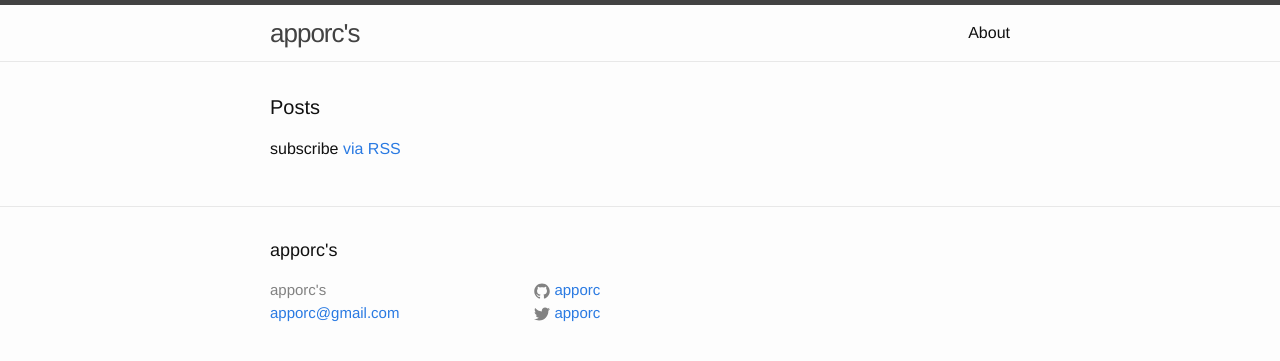
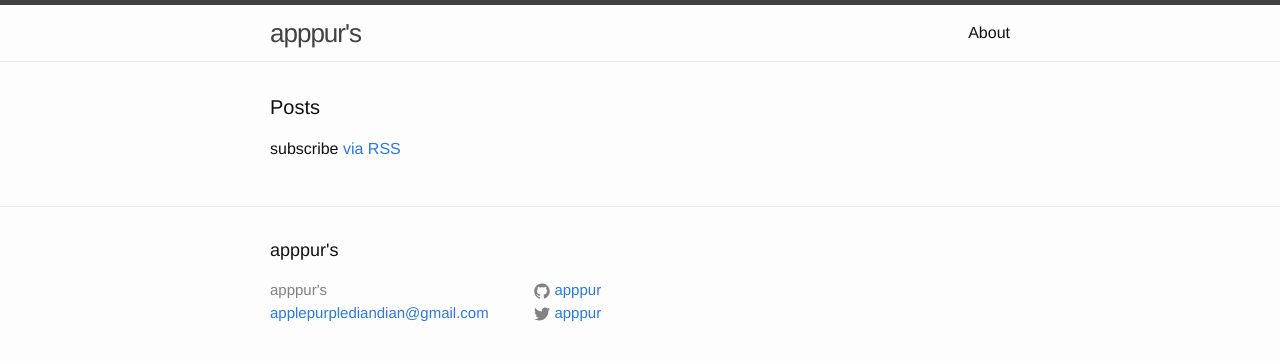
Before and after one commit to apppur/apppur.github.io, a Jekyll site: the page built from index.html, in a window 1280 px wide. Shown: the top 361 px of the page. Built offline with Jekyll 4.4.1, drawn with Linux system fonts in a browser that asks for light colours.

Commit message:
modify name

```diff
--- a/_config.yml
+++ b/_config.yml
@@ -1,11 +1,11 @@
 # Site settings
-title: apporc's
-email: apporc@gmail.com
+title: apppur's
+email: applepurplediandian@gmail.com
 description: > # this means to ignore newlines until "baseurl:"
 baseurl: "" # the subpath of your site, e.g. /blog/
-url: "http://apporc.github.io" # the base hostname & protocol for your site
-twitter_username: apporc
-github_username:  apporc
+url: "http://apppur.github.io" # the base hostname & protocol for your site
+twitter_username: apppur
+github_username:  apppur
 
 # Build settings
 markdown: kramdown
```
